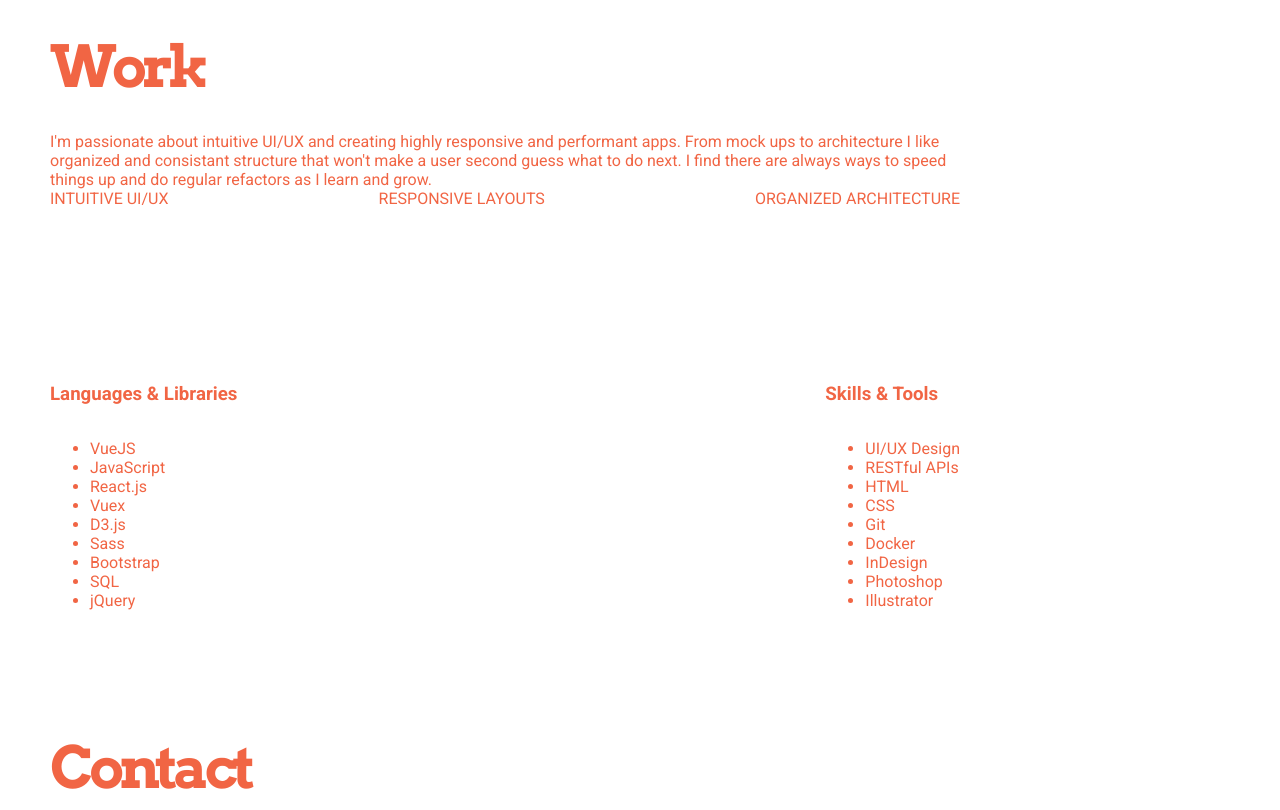
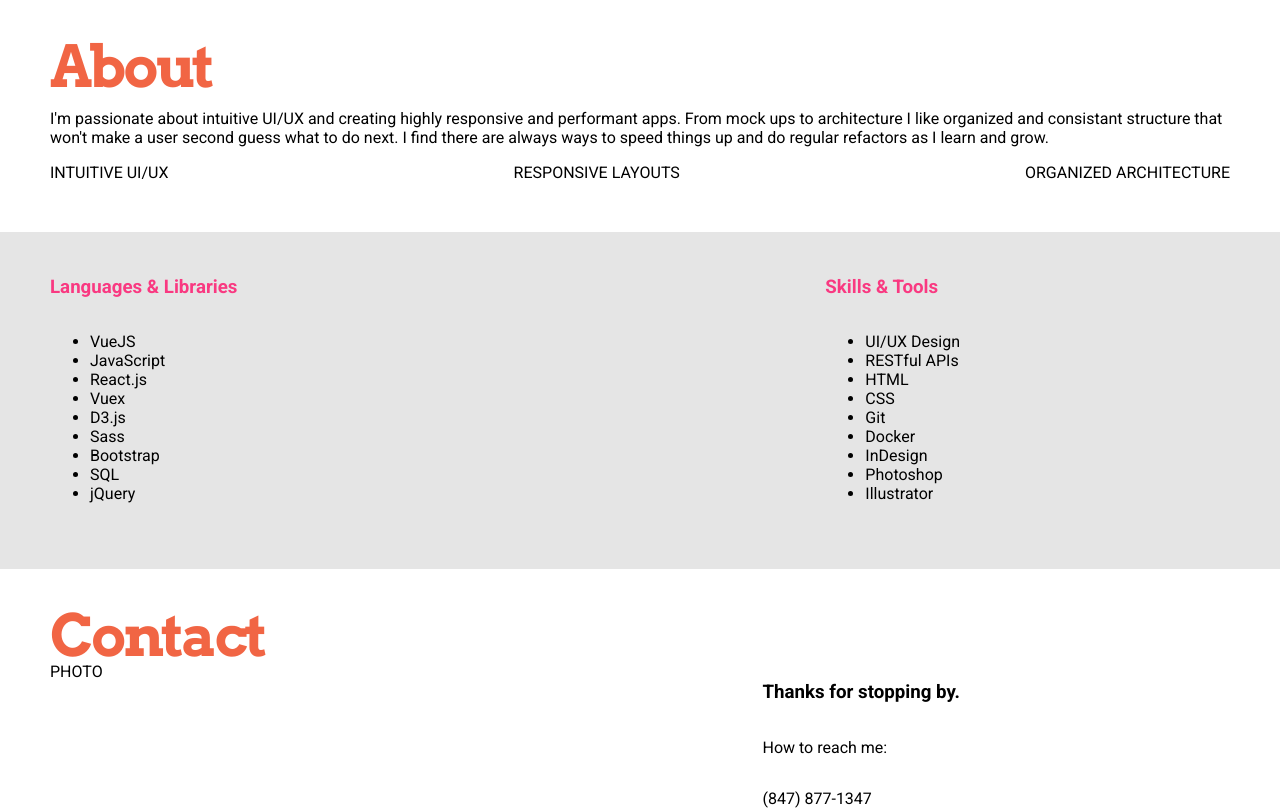
Before and after one commit to sarahdulat/sarah-dulat, a Vue app: page / in a window 1280 px wide. Shown: the part 800-1610 px from the top of the page. Built offline with nearby package versions, Linux system fonts and the light colour scheme.

Commit message:
styling adjustments

```diff
--- a/public/css/styles.css
+++ b/public/css/styles.css
@@ -29,7 +29,15 @@ body {
   max-height: 300px;
 }
 #work .container {
-  padding: 0 25% 100% 50px;
+  padding: 0 50px 50px 50px;
+}
+
+#skills {
+  background-color: rgba(0, 0, 0, 0.1);
+}
+
+#contact .container {
+  padding: 0 25% 50px 50px;
 }
 
 .row {
@@ -99,7 +107,7 @@ body {
     background: #F16544;
   }
   100% {
-    background: #F93A7C;
+    background: #F93981;
   }
 }
 h1 {
@@ -148,11 +156,17 @@ h3 a:hover {
 
 #work h1, #contact h1 {
   font-size: 58px;
-  letter-spacing: -5px;
+  letter-spacing: -3px;
+  margin-bottom: 0;
+  color: #F16544;
 }
 
 #work, #skills, #contact {
-  color: #F16544;
+  color: #000000;
+}
+
+#skills h3 {
+  color: #F93981;
 }
 
 /* Large Devices, Wide Screens */
--- a/src/components/Contact.vue
+++ b/src/components/Contact.vue
@@ -8,7 +8,7 @@
             </div>
             <div class="column">
                 <h3>Thanks for stopping by.</h3>
-                <p>CONTACT</p>
+                <p>How to reach me:</p>
                 <p>(847) 877-1347</p>
                 <p><a href="mailto: sarah@sarahdulat.com">sarah@sarahdulat.com</a></p>
             </div>
--- a/src/components/Work.vue
+++ b/src/components/Work.vue
@@ -1,9 +1,11 @@
 <template>
   <div id="work">
     <div class="container">
-		<h1>Work</h1>
+		<h1>About</h1>
 		<div class="row">
-			I'm passionate about intuitive UI/UX and creating highly responsive and performant apps. From mock ups to architecture I like organized and consistant structure that won't make a user second guess what to do next. I find there are always ways to speed things up and do regular refactors as I learn and grow.
+			<p>
+				I'm passionate about intuitive UI/UX and creating highly responsive and performant apps. From mock ups to architecture I like organized and consistant structure that won't make a user second guess what to do next. I find there are always ways to speed things up and do regular refactors as I learn and grow.
+			</p>
 		</div>
 		<div class="row">
             <div class="column">
--- a/src/sass/partials/_animations.scss
+++ b/src/sass/partials/_animations.scss
@@ -47,6 +47,6 @@
     background: #F16544;
    }
    100% {
-    background: #F93A7C;
+    background: #F93981;
    }
 }
--- a/src/sass/partials/_body.scss
+++ b/src/sass/partials/_body.scss
@@ -23,7 +23,15 @@ body {
 #work {
 	max-height: 300px;
 	.container {
-		padding: 0 25% 100% 50px;
+		padding: 0 50px 50px 50px;
+	}
+}
+#skills {
+	background-color: rgba(0,0,0,0.1);
+}
+#contact {
+	.container {
+		padding: 0 25% 50px 50px;
 	}
 }
 .row {
--- a/src/sass/partials/_text.scss
+++ b/src/sass/partials/_text.scss
@@ -42,9 +42,16 @@ h3 {
 #work, #contact {
 	h1 {
 		font-size: 58px;
-		letter-spacing: -5px;
+		letter-spacing: -3px;
+		margin-bottom: 0;
+		color: #F16544;
 	}
 }
 #work, #skills, #contact {
-	color: #F16544;
+	color: #000000;
 }
+#skills {
+	h3 {
+		color: #F93981;
+	}
+}
```
